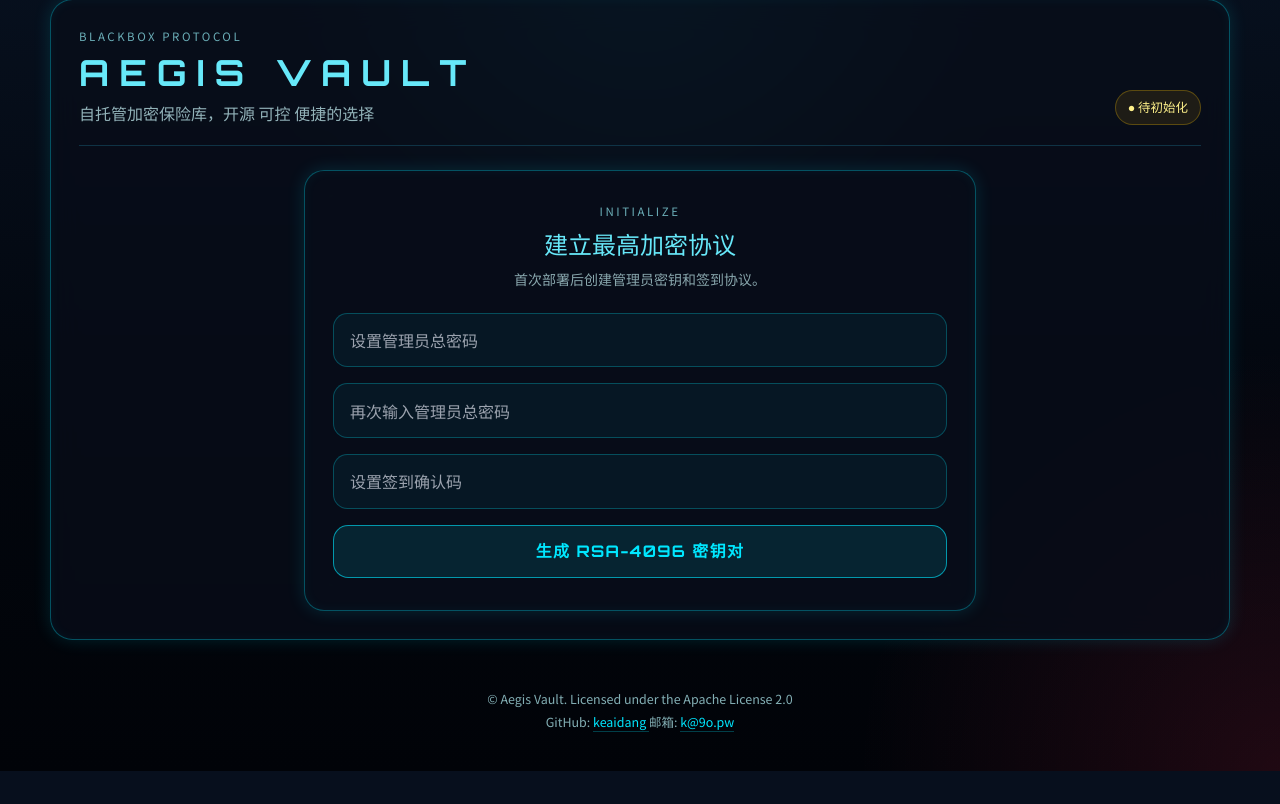
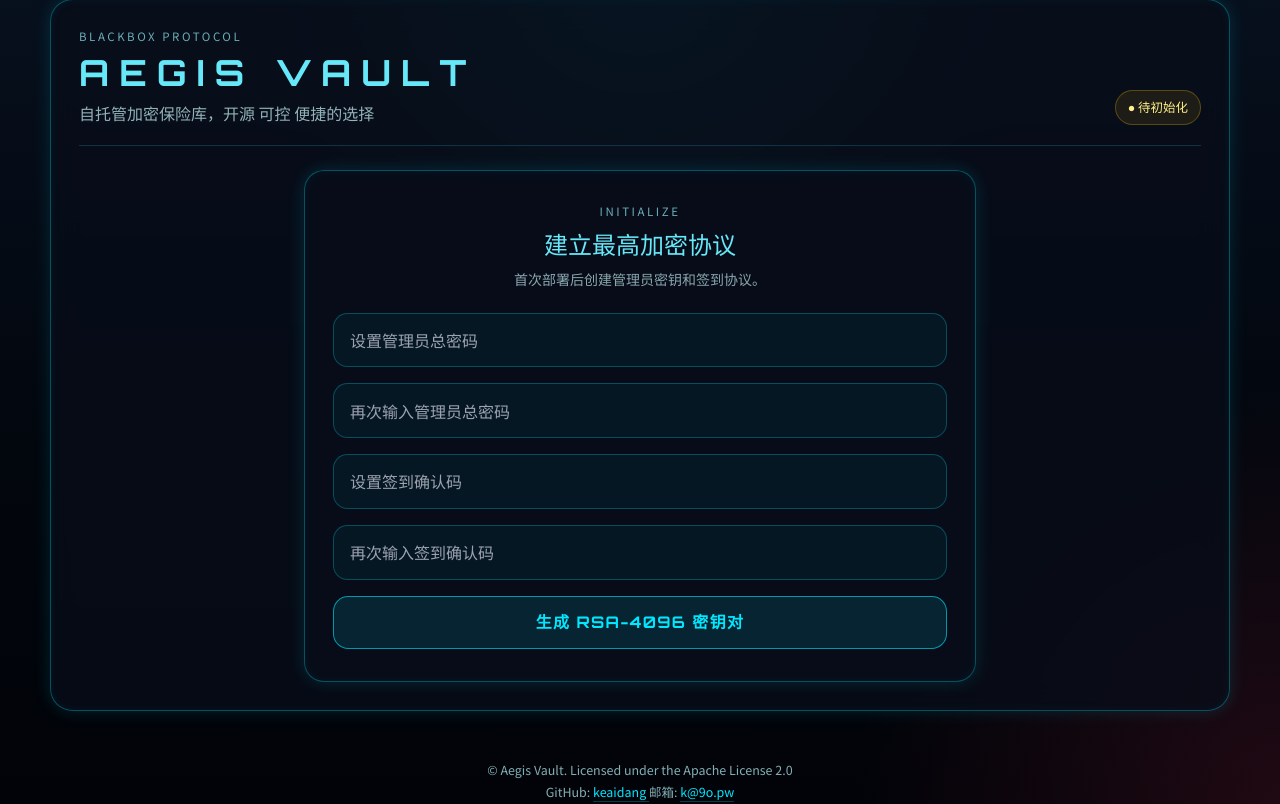
Before and after one commit to keaidang/aegis-vault, a FastAPI app: page / in a window 1280 px wide. Shown: the part 29-833 px from the top of the page. Before the commit the page ends 800 px from the top, so only its background shows below. Run offline with FastAPI, Linux system fonts and the light colour scheme; some libraries are stand-ins or nearby versions.

Commit message:
修复缺少的confirm_checkin_code

```diff
--- a/templates/index.html
+++ b/templates/index.html
@@ -457,6 +457,7 @@
                         <input type="password" name="master_password" required minlength="10" autocomplete="new-password" placeholder="设置管理员总密码" class="field">
                         <input type="password" name="confirm_master_password" required minlength="10" autocomplete="new-password" placeholder="再次输入管理员总密码" class="field">
                         <input type="password" name="checkin_code" required minlength="6" autocomplete="new-password" placeholder="设置签到确认码" class="field">
+                        <input type="password" name="confirm_checkin_code" required minlength="6" autocomplete="new-password" placeholder="再次输入签到确认码" class="field">
                         <button type="submit" class="btn-neon orbitron w-full">生成 RSA-4096 密钥对</button>
                     </form>
                 </div>
```
